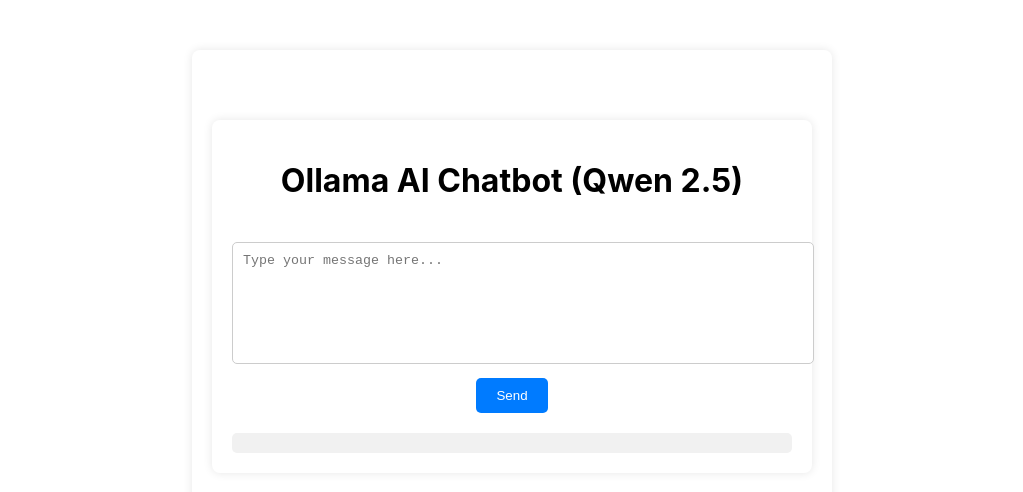
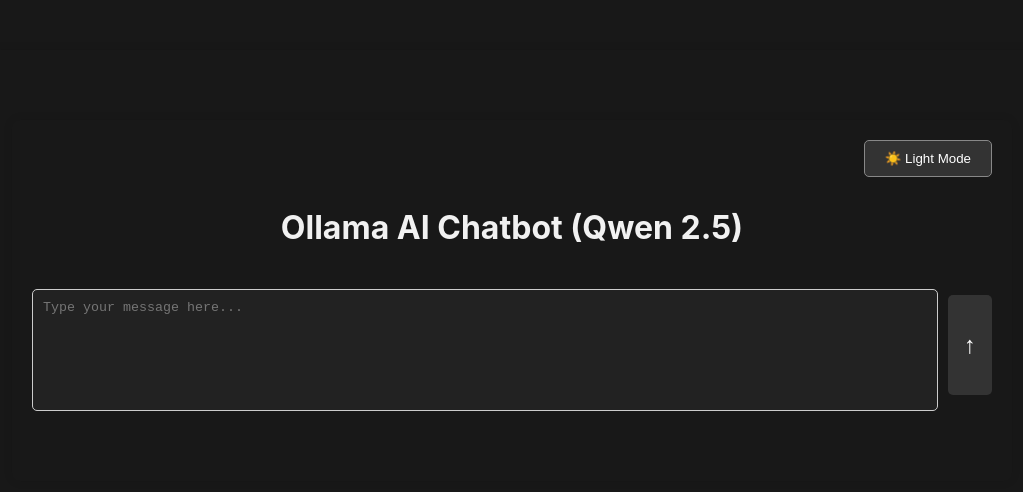
Before and after one commit to bharathjinka09/AI-Chatbot-Local-Ollama-Qwen-2.5-UI, a React (Create React App) app: page / in a window 1280 px wide. Shown: the top 492 px of the page, without its empty margins (128-1151 px from the left). Built offline with nearby package versions, Linux system fonts and the light colour scheme.

Commit message:
Added dark mode

```diff
--- a/src/App.css
+++ b/src/App.css
@@ -1,10 +1,21 @@
-.chat-container{
-  max-width: 600px;
+
+.chat-container {
+  max-width: 1000px;
   margin: 50px auto;
   padding: 20px;
   border-radius: 8px;
   box-shadow: 0 0 10px rgba(0, 0, 0, 0.1);
   text-align: center;
+}
+
+.chat-container.dark {
+  background-color: #181818;
+  color: #f1f1f1;
+}
+
+.chat-container.light {
+  background-color: #f9f9f9;
+  color: #222;
 }
 
 textarea {
@@ -16,6 +27,13 @@ textarea {
   border: 1px solid #ccc;
   border-radius: 5px;
   resize: none;
+  background-color: #222;
+  color: #f1f1f1;
+}
+
+.chat-container.light textarea {
+  background-color: #fff;
+  color: #222;
 }
 
 
@@ -28,10 +46,41 @@ button {
   cursor: pointer;
 }
 
-.response{
+.chat-container.dark button {
+  background-color: #333;
+  color: #fff;
+}
+
+.chat-container.light button {
+  background-color: #eee;
+  color: #222;
+}
+
+/* Global dark/light mode styles */
+body.dark-mode {
+  background-color: #181818;
+  color: #f1f1f1;
+  transition: background-color 0.3s, color 0.3s;
+}
+body.light-mode {
+  background-color: #f9f9f9;
+  color: #222;
+  transition: background-color 0.3s, color 0.3s;
+}
+.response {
   margin-top: 20px;
   padding: 10px;
-  background-color: #f1f1f1;
   border-radius: 5px;
   text-align: left;
 }
+
+.chat-container.dark .response {
+.chat-container.dark {
+  background-color: transparent;
+  color: inherit;
+}
+}
+.chat-container.light {
+  background-color: transparent;
+  color: inherit;
+}
--- a/src/App.js
+++ b/src/App.js
@@ -1,4 +1,4 @@
-import React, { useState } from "react";
+import React, { useState, useEffect } from "react";
 import axios from "axios";
 import "./App.css";
 import ReactMarkdown from 'react-markdown';
@@ -7,6 +7,12 @@ function App() {
   const [message, setMessage] = useState("");
   const [response, setResponse] = useState("");
   const [loading, setLoading] = useState(false);
+  const [darkMode, setDarkMode] = useState(true); // default to dark mode
+
+  useEffect(() => {
+    document.body.classList.toggle('dark-mode', darkMode);
+    document.body.classList.toggle('light-mode', !darkMode);
+  }, [darkMode]);
 
   const sendMessage = async () => {
     setLoading(true);
@@ -21,17 +27,31 @@ function App() {
   };
 
   return (
+    <div className={`chat-container ${darkMode ? 'dark' : 'light'}`}>
       <div className="chat-container">
-        <div className="chat-container">
+        <div style={{ display: 'flex', justifyContent: 'flex-end' }}>
+          <button
+            onClick={() => setDarkMode(!darkMode)}
+            style={{ marginBottom: 10, background: darkMode ? '#333' : '#eee', color: darkMode ? '#fff' : '#222', border: '1px solid #888' }}
+          >
+            {darkMode ? '☀️ Light Mode' : '🌙 Dark Mode'}
+          </button>
+        </div>
         <h1>Ollama AI Chatbot (Qwen 2.5)</h1>
+            <div style={{ display: 'flex', alignItems: 'center', gap: '10px', marginBottom: '10px' }}>
               <textarea
+                id="message"
                 value={message}
                 onChange={(e) => setMessage(e.target.value)}
                 placeholder="Type your message here..."
                 rows={4}
                 disabled={loading}
+                style={{ flex: 1 }}
               />
-          <button onClick={sendMessage} disabled={loading}>Send</button>
+              <button onClick={sendMessage} disabled={loading || !message.trim()} style={{ height: '100px', display: 'flex', alignItems: 'center', justifyContent: 'center', fontSize: '1.5em', padding: '0 16px' }}>
+                <span style={{ display: 'inline-block' }}>↑</span>
+              </button>
+            </div>
         <div className="response">
           {loading ? (
             <div className="loading-msg">
```
Lines whose indentation alone changed are shown as unchanged.
